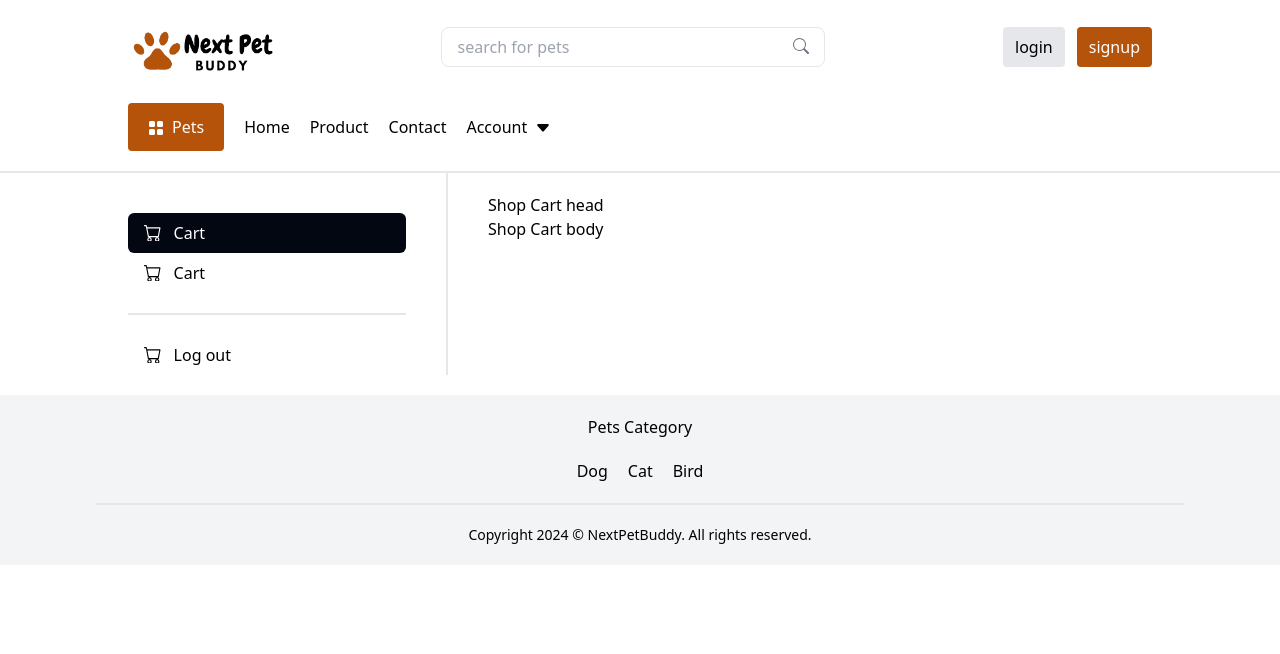
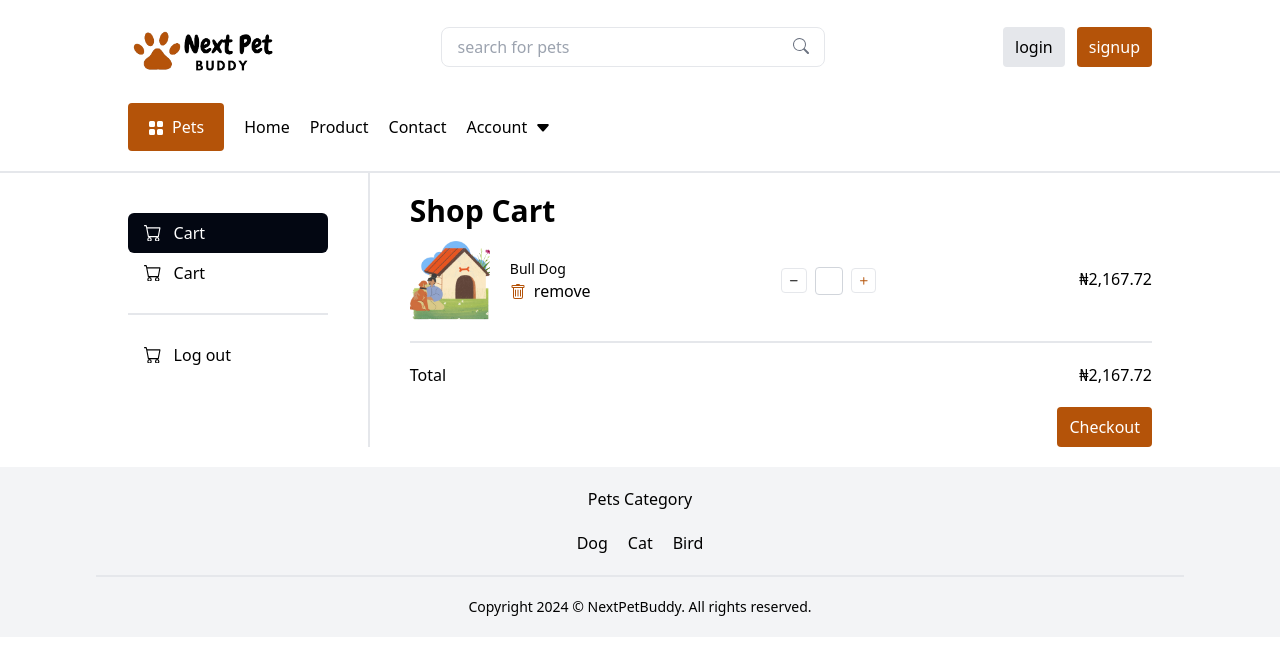
Before and after one commit to Maxzeno/nextpetbuddyapp, a React (Create React App) app: page /cart in a window 1280 px wide. Shown: the top 654 px of the page. Built offline with nearby package versions, Linux system fonts and the light colour scheme.

Commit message:
worked on cart

```diff
--- a/src/components/nav/navbar.jsx
+++ b/src/components/nav/navbar.jsx
@@ -41,7 +41,7 @@ const Navbar = () => {
             <input
               placeholder="search for pets"
               type="text"
-              className="border w-[30vw] rounded-lg h-[40px] px-4 focus:outline-none focus:border-2"
+              className="border w-[30vw] rounded-lg h-[40px] px-4 focus:outline-2 outline-gray-300"
             />
             <Search className="relative right-8 top-[-3px] inline text-gray-500" />
           </div>
@@ -181,7 +181,7 @@ const Navbar = () => {
               <input
                 placeholder="type"
                 type="text"
-                className="border w-full rounded-lg h-[40px] px-4 focus:outline-none focus:border-2"
+                className="border w-full rounded-lg h-[40px] px-4 focus:outline-2 outline-gray-300"
               />
               <Search className="relative top-[-35px] left-[calc(80vw-50px)] inline text-gray-500" />
             </div>
--- a/src/components/section/account.jsx
+++ b/src/components/section/account.jsx
@@ -8,7 +8,7 @@ export default function Account() {
       <input
         placeholder="Name"
         type="text"
-        className="border w-full rounded-lg h-[40px] px-4 mt-2 focus:outline-none focus:border-2"
+        className="border w-full rounded-lg h-[40px] px-4 mt-2 focus:outline-2 outline-gray-300"
       />
 
       <div className="pt-4">Number</div>
@@ -16,7 +16,7 @@ export default function Account() {
       <input
         placeholder="Number"
         type="text"
-        className="border w-full rounded-lg h-[40px] px-4 mt-2 focus:outline-none focus:border-2"
+        className="border w-full rounded-lg h-[40px] px-4 mt-2 focus:outline-2 outline-gray-300"
       />
 
       <Button
--- a/src/components/section/changePassword.jsx
+++ b/src/components/section/changePassword.jsx
@@ -11,7 +11,7 @@ export default function ChangePassword() {
           <input
             placeholder="**********"
             type="password"
-            className="border w-full rounded-lg h-[40px] px-4 mt-2 focus:outline-none focus:border-2"
+            className="border w-full rounded-lg h-[40px] px-4 mt-2 focus:outline-2 outline-gray-300"
           />
         </div>
 
@@ -21,7 +21,7 @@ export default function ChangePassword() {
           <input
             placeholder="**********"
             type="password"
-            className="border w-full rounded-lg h-[40px] px-4 mt-2 focus:outline-none focus:border-2"
+            className="border w-full rounded-lg h-[40px] px-4 mt-2 focus:outline-2 outline-gray-300"
           />
         </div>
       </div>
--- a/src/components/section/newsletter.jsx
+++ b/src/components/section/newsletter.jsx
@@ -18,7 +18,7 @@ export default function Newsletter() {
             <input
               placeholder="Email Address"
               type="text"
-              className="border w-[80%] rounded-lg h-[40px] px-4 focus:outline-none focus:border-2"
+              className="border w-[80%] rounded-lg h-[40px] px-4 focus:outline-2 outline-gray-300"
             />
 
             <Button
--- a/src/components/section/sidebar.jsx
+++ b/src/components/section/sidebar.jsx
@@ -59,7 +59,7 @@ export default function Sidebar({ head, body }) {
             </div>
 
             {openDropdown !== "mobile" && (
-              <div className="pl-auto lg:pl-10 pt-5">
+              <div className="pl-auto lg:pl-10 pt-5 w-full">
                 <div className="flex justify-between">
                   <div>{head}</div>
 
--- a/src/pages/address.jsx
+++ b/src/pages/address.jsx
@@ -15,7 +15,7 @@ export default function Address() {
             <input
               placeholder="State"
               type="text"
-              className="border w-full rounded-lg h-[40px] px-4 mt-2 focus:outline-none focus:border-2"
+              className="border w-full rounded-lg h-[40px] px-4 mt-2 focus:outline-2 outline-gray-300"
             />
 
             <div className="pt-4">Address</div>
@@ -23,7 +23,7 @@ export default function Address() {
             <input
               placeholder="Address"
               type="text"
-              className="border w-full rounded-lg h-[40px] px-4 mt-2 focus:outline-none focus:border-2"
+              className="border w-full rounded-lg h-[40px] px-4 mt-2 focus:outline-2 outline-gray-300"
             />
 
             <Button
--- a/src/pages/cart.jsx
+++ b/src/pages/cart.jsx
@@ -1,19 +1,57 @@
-import React from 'react'
-import Footer from '../components/section/footer.jsx';
-import Sidebar from '../components/section/sidebar.jsx';
+import React from "react";
+import { Dash, Plus, Trash } from "react-bootstrap-icons";
+import jumImage from "../assets/mid-nobg.png";
+import Button from "../components/button/button.jsx";
+import Footer from "../components/section/footer.jsx";
+import Sidebar from "../components/section/sidebar.jsx";
 
 export default function Cart() {
+  return (
+    <>
+      <Sidebar
+        head={<div className="font-semibold text-3xl">Shop Cart</div>}
+        body={
+          <div>
+            <div className="md:flex justify-between items-center w-full mt-3">
+              <div className="flex gap-5 flex-1 md:justify-start justify-between pb-5 md:pb-0">
+                <img className="h-[10vh]" src={jumImage} alt="" />
+                <div className="flex flex-col justify-center">
+                  <div className="font-medium text-sm">Bull Dog</div>
+                  <div>
+                    <Trash className="inline text-amber-700 mr-2" />
+                    <span>remove</span>
+                  </div>
+                </div>
+              </div>
+              <div className="flex-1 flex justify-between">
+                <div className="flex items-center">
+                  <Dash className="inline border text-black mr-2 text-[1.6em] hover:bg-gray-200 p-1 cursor-pointer rounded" />
 
-    return (
-        <>
-            <Sidebar head={<div>
-                Shop Cart head
-            </div>} body={<div>
-                Shop Cart body
-            </div>} />
-            <Footer />
-
-        </>
-
-    )
+                  <input
+                    type="text"
+                    className="border border-gray-300 outline-1 outline-gray-300 rounded text-center w-7 h-7 p-1"
+                  />
+                  <Plus className="inline border text-[1.6em] text-amber-700 ml-2 hover:bg-gray-200 p-1 cursor-pointer rounded" />
+                </div>
+                <div className="font-medium">₦2,167.72</div>
+              </div>
+            </div>
+            <div className="border-t-2 pt-5 mt-5 font-medium flex justify-between">
+              <div>Total</div>
+              <div> ₦2,167.72</div>
+            </div>
+            <div className="text-right pt-5">
+              <Button
+                text="Checkout"
+                color="text-white"
+                bgColor="bg-amber-700"
+                bgHover="hover:bg-amber-800"
+              />
+            </div>
+          </div>
+        }
+      />
+      <Footer />
+    </>
+  );
 }
--- a/src/pages/contactUs.jsx
+++ b/src/pages/contactUs.jsx
@@ -15,12 +15,12 @@ export default function ContactUs() {
           <input
             placeholder="Email Address"
             type="text"
-            className="border w-full rounded-lg h-[40px] px-4 focus:outline-none focus:border-2 mb-5"
+            className="border w-full rounded-lg h-[40px] px-4 focus:outline-2 outline-gray-300 mb-5"
           />
 
           <div className="mb-3">Message</div>
           <textarea
-            className="border w-full rounded-lg h-[80px] px-4 focus:outline-none focus:border-2 mb-5"
+            className="border w-full rounded-lg h-[80px] py-2 px-4 focus:outline-2 outline-gray-300 mb-5"
             placeholder="Message"
           ></textarea>
           <Button
--- a/src/pages/forgotPassword.jsx
+++ b/src/pages/forgotPassword.jsx
@@ -43,7 +43,7 @@ export default function ForgotPassword() {
                   <input
                     placeholder="Email Address"
                     type="text"
-                    className="border w-full rounded-lg h-[40px] px-4 focus:outline-none focus:border-2"
+                    className="border w-full rounded-lg h-[40px] px-4 focus:outline-2 outline-gray-300"
                   />
                 </div>
 
--- a/src/pages/login.jsx
+++ b/src/pages/login.jsx
@@ -34,14 +34,14 @@ export default function Login() {
               <input
                 placeholder="Email Address"
                 type="text"
-                className="border w-full rounded-lg h-[40px] px-4 focus:outline-none focus:border-2"
+                className="border w-full rounded-lg h-[40px] px-4 focus:outline-2 outline-gray-300"
               />
             </div>
             <div className="mb-3 mt-2">
               <input
                 placeholder="Password"
                 type="password"
-                className="border w-full rounded-lg h-[40px] px-4 focus:outline-none focus:border-2"
+                className="border w-full rounded-lg h-[40px] px-4 focus:outline-2 outline-gray-300"
               />
             </div>
             <div className="text-right">
--- a/src/pages/resetPassword.jsx
+++ b/src/pages/resetPassword.jsx
@@ -31,14 +31,14 @@ export default function ResetPassword() {
               <input
                 placeholder="new password"
                 type="text"
-                className="border w-full rounded-lg h-[40px] px-4 focus:outline-none focus:border-2"
+                className="border w-full rounded-lg h-[40px] px-4 focus:outline-2 outline-gray-300"
               />
             </div>
             <div className="mb-3 mt-2">
               <input
                 placeholder="again"
                 type="password"
-                className="border w-full rounded-lg h-[40px] px-4 focus:outline-none focus:border-2"
+                className="border w-full rounded-lg h-[40px] px-4 focus:outline-2 outline-gray-300"
               />
             </div>
 
```
Also changed, not shown: src/pages/signup.jsx (+4 -4 lines).
